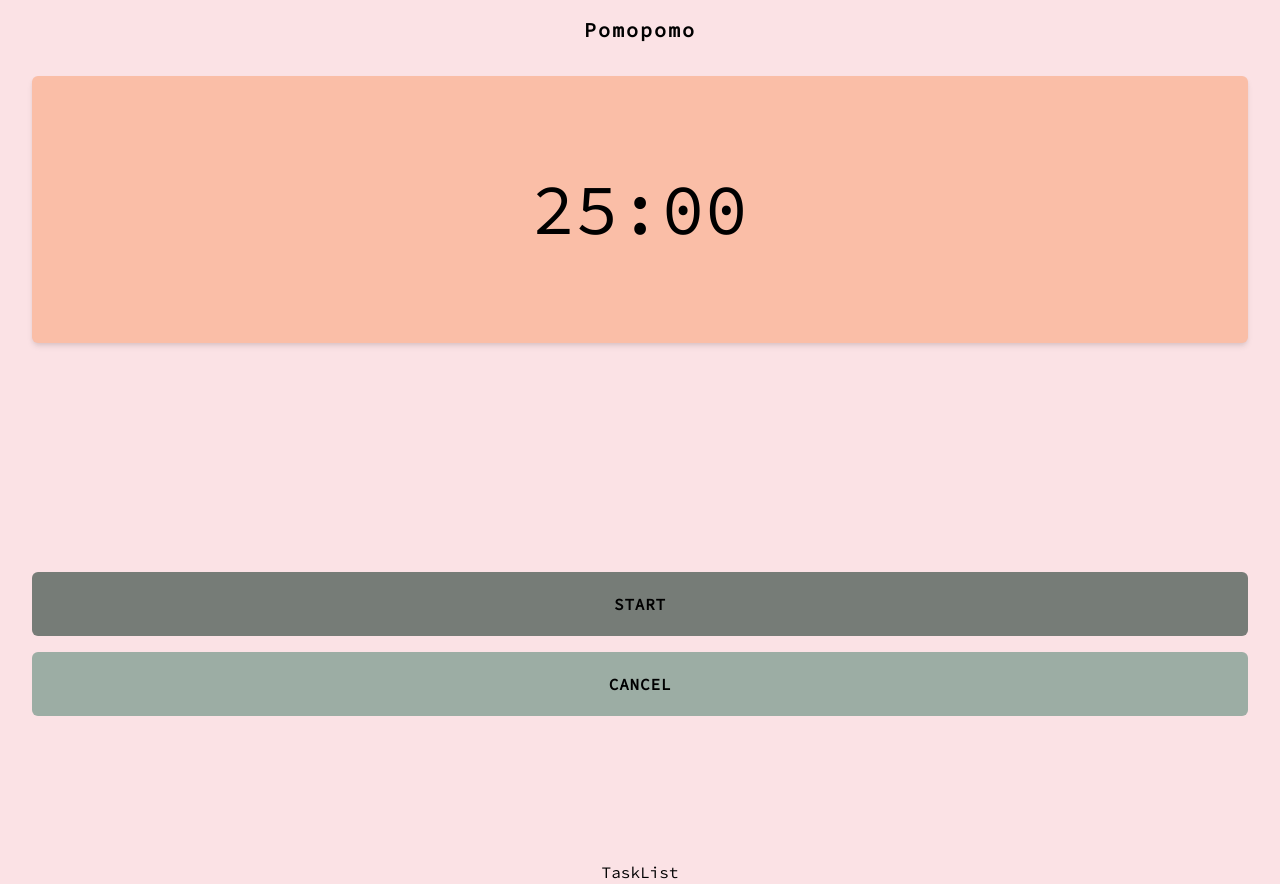
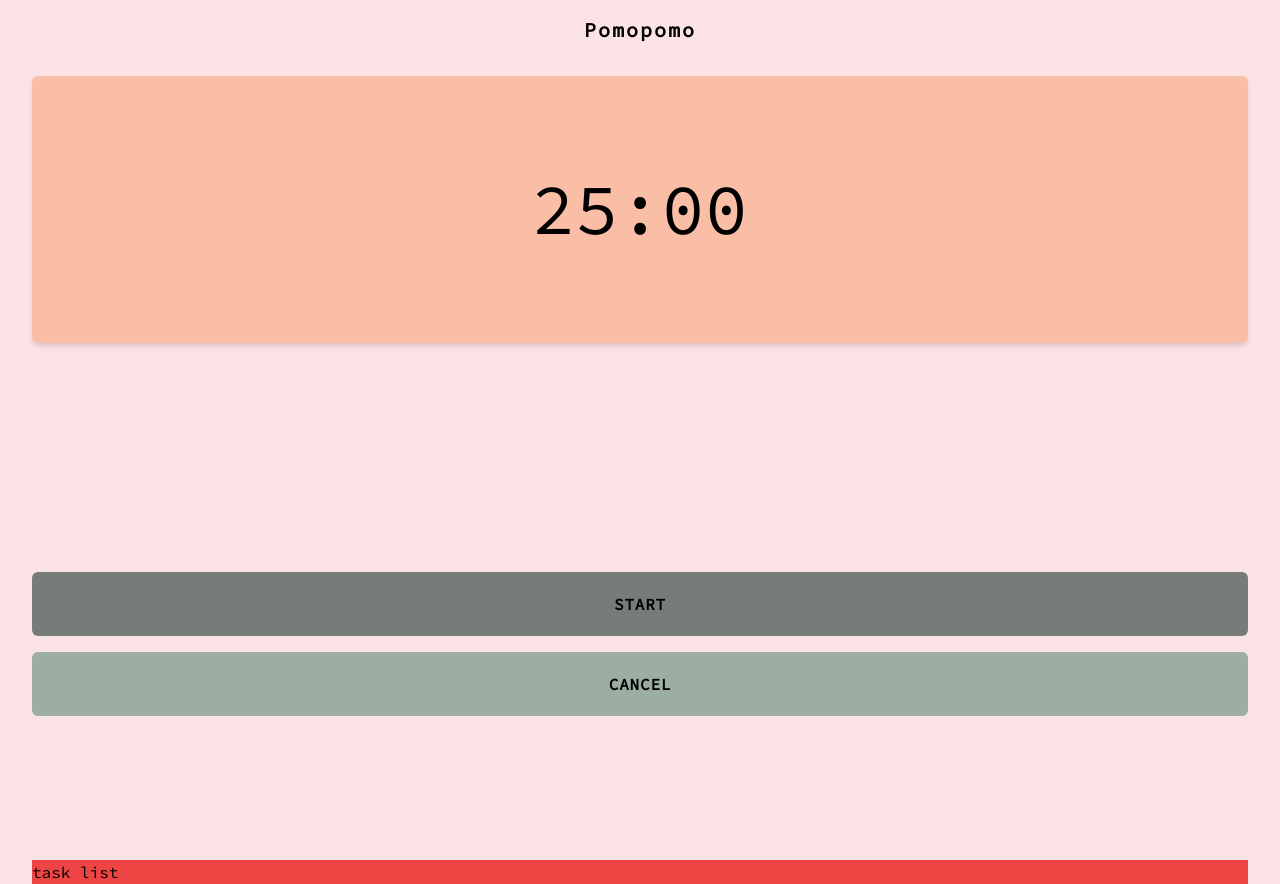
Before and after one commit to CandraJengger/svelte-pomodoro-tailwind, a Svelte app: page / in a window 1280 px wide. Built offline with nearby package versions, Linux system fonts and the light colour scheme.

Commit message:
Create store and update padding apps

```diff
--- a/src/App.svelte
+++ b/src/App.svelte
@@ -4,7 +4,7 @@
   import PomodoroTimer from './components/PomodoroTimer.svelte';
 </script>
 
-<main class="bg-red-100 w-full flex justify-center items-center flex-col">
+<main class="bg-red-100 px-8 w-full flex justify-center items-center flex-col">
   <Title title="Pomopomo" />
   <PomodoroTimer />
   <TaskList />
--- a/src/components/PomodoroTimer.svelte
+++ b/src/components/PomodoroTimer.svelte
@@ -76,9 +76,7 @@
   }
 </script>
 
-<section
-  class="w-full h-screen px-8 text-center grid grid-flow-row grid-rows-6"
->
+<section class="w-full h-screen text-center grid grid-flow-row grid-rows-6">
   <BlockTime time={formatTime(pomodoroTime)} />
   <footer
     class="row-start-5 flex justify-center items-center flex-col transform -translate-y-4"
--- a/src/components/TaskList.svelte
+++ b/src/components/TaskList.svelte
@@ -1 +1,8 @@
-<p>TaskList</p>
+<script>
+  import { todos } from '../store';
+  console.log(typeof todos);
+</script>
+
+<div class="container bg-red-500">
+  <h1>task list</h1>
+</div>
--- /dev/null
+++ b/src/store/index.js
@@ -0,0 +1,3 @@
+import { writable } from 'svelte/store';
+
+export const todos = writable([]);
```
